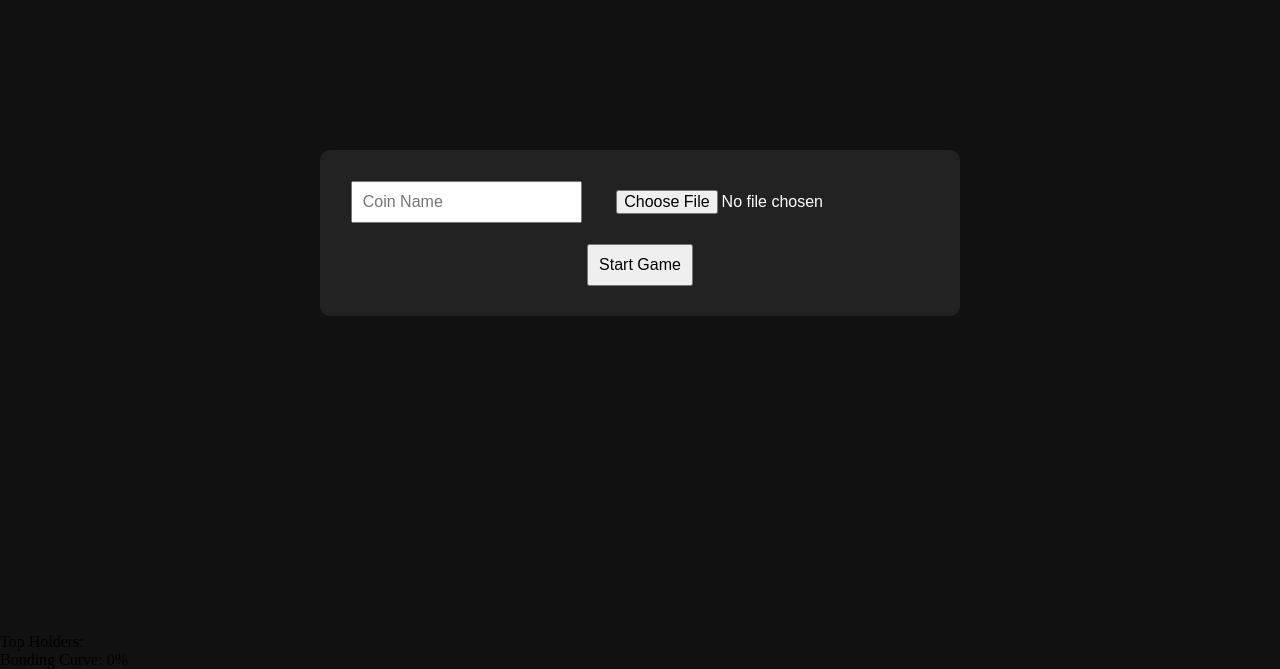
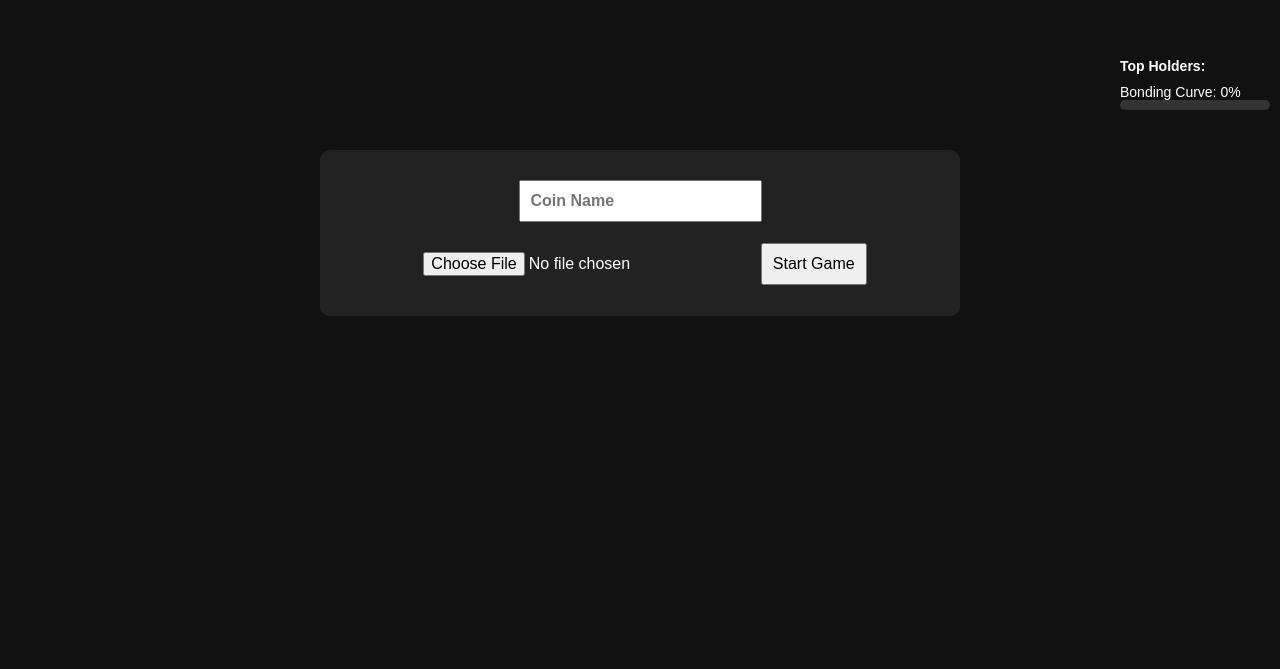
Before and after one commit to bedirhanemree/rugfun.io, a website: page client/index.html in a window 1280 px wide. Shown: the part 167-836 px from the top of the page. After the commit the page ends 800 px from the top, so only its background shows below. Drawn offline with nearby package versions, Linux system fonts and the light colour scheme; no server answers.

Commit message:
Update style.css

```diff
--- a/client/style.css
+++ b/client/style.css
@@ -16,6 +16,50 @@
     color: white;
     font-family: Arial, sans-serif;
     font-size: 18;
+}
+
+#coinInfo {
+    position: absolute;
+    top: 220px; /* Leaderboard'ın hemen altına yerleştir */
+    right: 10px;
+    color: white;
+    font-family: Arial, sans-serif;
+    font-size: 14px;
+}
+
+#coinName {
+    font-size: 16px;
+    font-weight: bold;
+    margin-bottom: 5px;
+}
+
+#topHoldersTitle {
+    font-size: 14px;
+    font-weight: bold;
+    margin-bottom: 5px;
+}
+
+#topHolders {
+    margin-bottom: 10px;
+}
+
+#bondingCurve {
+    margin-top: 10px;
+}
+
+#bondingCurveBar {
+    width: 150px;
+    height: 10px;
+    background-color: #333;
+    border-radius: 5px;
+    overflow: hidden;
+}
+
+#bondingCurveFill {
+    height: 100%;
+    background-color: lime;
+    width: 0%; /* Başlangıçta 0%, market cap'e göre dolacak */
+    transition: width 0.5s ease; /* Yumuşak dolma animasyonu */
 }
 
 #startScreen input, #startScreen button {
```
